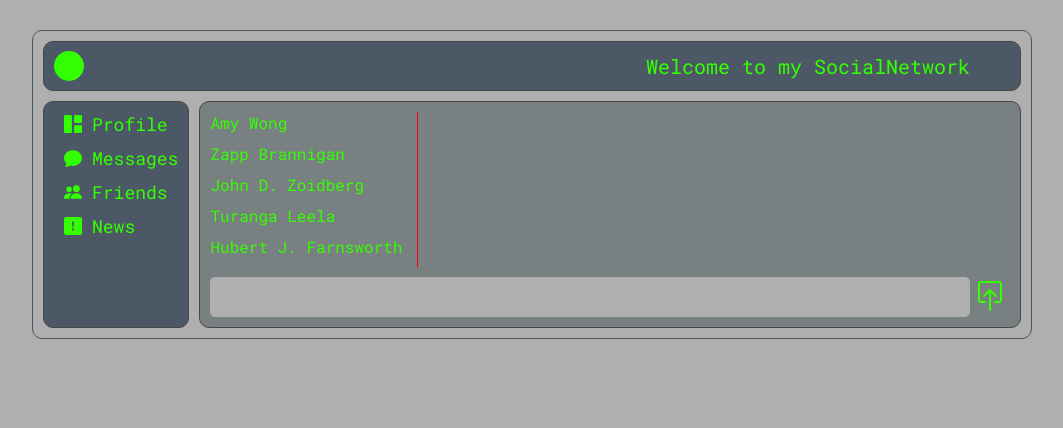
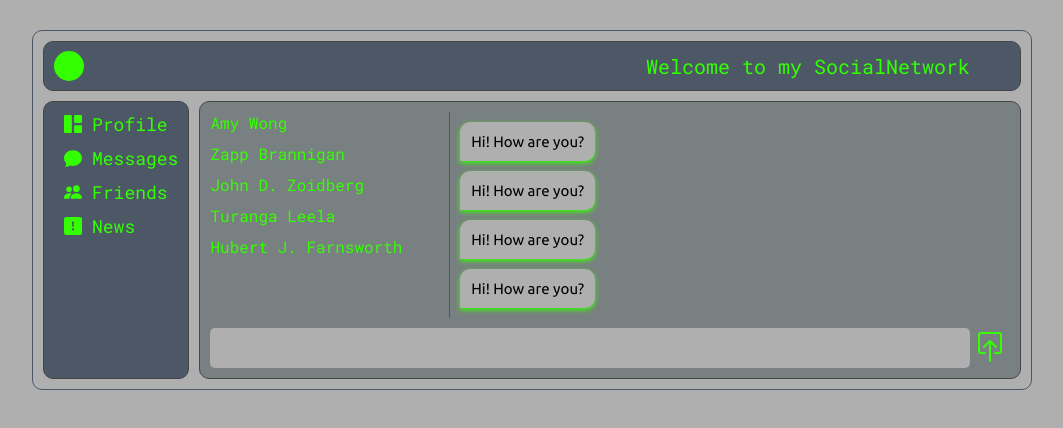
Before and after one commit to Konstantin-174/sn-new, a React (Create React App) app: page /messages in a window 1280 px wide. Shown: the top 428 px of the page, without its empty margins (108-1171 px from the left). Built offline with nearby package versions, Linux system fonts and the light colour scheme.

Commit message:
2st (Added Message)

```diff
--- a/package.json
+++ b/package.json
@@ -1,5 +1,5 @@
 {
-  "homepage": "https://konstantin-174.github.io/my-social-network/",
+  "homepage": "https://konstantin-174.github.io/sn-new",
   "name": "my-social-network",
   "version": "0.1.0",
   "private": true,
--- a/src/App.tsx
+++ b/src/App.tsx
@@ -14,8 +14,8 @@ function App() {
                 <Navbar/>
                 <section className="Content">
                     <Switch>
-                        <Route path="/profile" component={Profile}/>
-                        <Route path="/messages" component={Messages}/>
+                        <Route path="/profile" render={() => <Profile/>}/>
+                        <Route path="/messages" render={() => <Messages/>}/>
                         <Redirect to="/profile"/>
                     </Switch>
                 </section>
--- a/src/components/Messages/Messages.module.scss
+++ b/src/components/Messages/Messages.module.scss
@@ -1,3 +1,4 @@
+@import "src/styles/variables";
 
 .messagesWrap {
   display: flex;
@@ -9,7 +10,8 @@
 
     .friendsMessages {
       padding-right: 15px;
-      border-right: 1px solid red;
+      border-right: 1px solid #4C5866;
+      flex-basis: 30%;
 
       .messagesLink {
         text-decoration: none;
@@ -27,6 +29,7 @@
     }
 
     .messagesContent {
+      @include Ubuntu;
     }
   }
 
--- a/src/components/Messages/Messages.tsx
+++ b/src/components/Messages/Messages.tsx
@@ -1,6 +1,7 @@
 import React from 'react';
 import local from './Messages.module.scss'
 import {BsBoxArrowInUp} from 'react-icons/bs';
+import Message from './message/Message';
 
 const Messages = () => {
     return (
@@ -24,7 +25,10 @@ const Messages = () => {
                     </a>
                 </div>
                 <div className={local.messagesContent}>
-
+                    <Message/>
+                    <Message/>
+                    <Message/>
+                    <Message/>
                 </div>
             </div>
             <div className={local.messageInput}>
--- /dev/null
+++ b/src/components/Messages/message/Message.module.scss
@@ -0,0 +1,11 @@
+.messageWrap {
+  margin: 10px;
+  padding: 10px;
+  font-size: 15px;
+  background-color: #afafaf;
+  border: 1px solid transparent;
+  border-top-left-radius: 10px;
+  border-top-right-radius: 10px;
+  border-bottom-right-radius: 10px;
+  box-shadow: 0 2px 5px #33ff00;
+}
--- /dev/null
+++ b/src/components/Messages/message/Message.tsx
@@ -0,0 +1,12 @@
+import React from 'react';
+import local from './Message.module.scss';
+
+const Message = () => {
+    return (
+        <section className={local.messageWrap}>
+            Hi! How are you?
+        </section>
+    )
+}
+
+export default Message;
--- a/src/styles/variables.scss
+++ b/src/styles/variables.scss
@@ -1,5 +1,10 @@
 @import url('https://fonts.googleapis.com/css2?family=Roboto+Mono:wght@300;400;700&display=swap');
+@import url('https://fonts.googleapis.com/css2?family=Ubuntu:ital,wght@0,300;0,400;0,500;1,300;1,500&display=swap');
 
 @mixin Roboto_Mono {
   font-family: 'Roboto Mono', monospace;
 }
+
+@mixin Ubuntu {
+  font-family: 'Ubuntu', sans-serif;
+}
```
